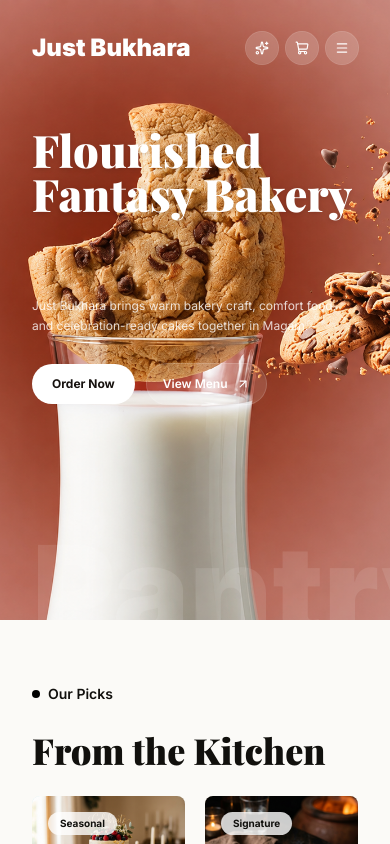
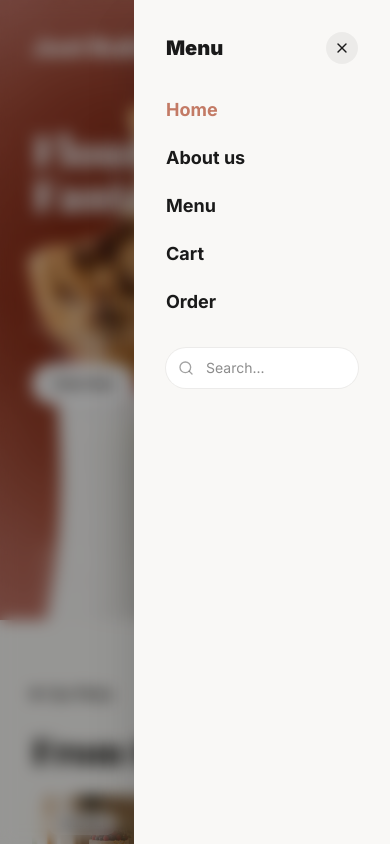
Before and after one commit to TheLastParagraph/JustBukhara, a Next.js app: page / in a window 390 px wide. Both pictures are taken after a click on the button 342 px from the left and 48 px from the top of the page. Shown: the top 844 px of the page. Built offline with nearby package versions, Linux system fonts and the light colour scheme; a web font is replaced by a local one.

Commit message:
Add sliding mobile navigation drawer

```diff
--- a/src/components/Header.tsx
+++ b/src/components/Header.tsx
@@ -1,7 +1,7 @@
 "use client";
 
 import Link from "next/link";
-import { Menu, Search, ShoppingCart, Sparkles } from "lucide-react";
+import { Menu, Search, ShoppingCart, Sparkles, X } from "lucide-react";
 import { usePathname, useRouter } from "next/navigation";
 import { useCart } from "@/context/CartContext";
 import { useState } from "react";
@@ -11,6 +11,7 @@ export default function Header() {
   const router = useRouter();
   const { cartCount } = useCart();
   const [searchQuery, setSearchQuery] = useState("");
+  const [isMobileMenuOpen, setIsMobileMenuOpen] = useState(false);
 
   const isLightBackground = pathname === "/cart" || pathname === "/checkout" || pathname?.startsWith("/product");
 
@@ -81,11 +82,40 @@ export default function Header() {
               </span>
             )}
           </Link>
-          <button className={`grid h-8 w-8 place-items-center rounded-full backdrop-blur-md ring-1 sm:hidden ${isLightBackground ? 'bg-black/5 ring-black/10 text-[#1a1a1a]' : 'bg-white/18 ring-white/25 text-white'}`} aria-label="Menu">
+          <button onClick={() => setIsMobileMenuOpen(true)} className={`grid h-8 w-8 place-items-center rounded-full backdrop-blur-md ring-1 sm:hidden ${isMobileMenuOpen ? 'opacity-0' : 'opacity-100'} ${isLightBackground ? 'bg-black/5 ring-black/10 text-[#1a1a1a]' : 'bg-white/18 ring-white/25 text-white'}`} aria-label="Menu">
             <Menu className="h-3.5 w-3.5" />
           </button>
         </div>
       </div>
+
+      {/* Mobile Menu Drawer */}
+      <div className={`fixed inset-0 z-[100] bg-black/40 backdrop-blur-sm transition-opacity duration-300 sm:hidden ${isMobileMenuOpen ? "opacity-100 pointer-events-auto" : "opacity-0 pointer-events-none"}`} onClick={() => setIsMobileMenuOpen(false)} />
+      <div className={`fixed right-0 top-0 bottom-0 z-[101] w-64 bg-[#f9f8f6] p-8 shadow-2xl transition-transform duration-300 sm:hidden flex flex-col ${isMobileMenuOpen ? "translate-x-0" : "translate-x-full"}`}>
+        <div className="flex items-center justify-between mb-8 text-[#1a1a1a]">
+          <span className="text-xl font-black">Menu</span>
+          <button onClick={() => setIsMobileMenuOpen(false)} className="rounded-full bg-black/5 p-2" aria-label="Close menu">
+            <X className="h-4 w-4" />
+          </button>
+        </div>
+        <nav className="flex flex-col gap-5 text-[#1a1a1a]">
+          <Link href="/" onClick={() => setIsMobileMenuOpen(false)} className={`text-lg font-bold transition-colors ${pathname === "/" ? "text-[#C37A65]" : "hover:text-[#C37A65]"}`}>Home</Link>
+          <Link href="/about" onClick={() => setIsMobileMenuOpen(false)} className={`text-lg font-bold transition-colors ${pathname === "/about" ? "text-[#C37A65]" : "hover:text-[#C37A65]"}`}>About us</Link>
+          <Link href="/menu" onClick={() => setIsMobileMenuOpen(false)} className={`text-lg font-bold transition-colors ${pathname === "/menu" ? "text-[#C37A65]" : "hover:text-[#C37A65]"}`}>Menu</Link>
+          <Link href="/cart" onClick={() => setIsMobileMenuOpen(false)} className={`text-lg font-bold transition-colors ${pathname === "/cart" || pathname === "/checkout" ? "text-[#C37A65]" : "hover:text-[#C37A65]"}`}>Cart</Link>
+          <a href="tel:+919597710592" className="text-lg font-bold transition-colors hover:text-[#C37A65]">Order</a>
+        </nav>
+
+        <form onSubmit={(e) => { handleSearch(e); setIsMobileMenuOpen(false); }} className="mt-8 relative">
+           <Search className="absolute left-3 top-1/2 h-4 w-4 -translate-y-1/2 text-[#1a1a1a]/40" />
+           <input
+              type="text"
+              placeholder="Search..."
+              value={searchQuery}
+              onChange={(e) => setSearchQuery(e.target.value)}
+              className="w-full rounded-full bg-white py-2.5 pl-10 pr-4 text-sm outline-none ring-1 ring-black/5 focus:ring-2 focus:ring-[#C37A65]/30 text-[#1a1a1a]"
+            />
+        </form>
+      </div>
     </header>
   );
 }
```
